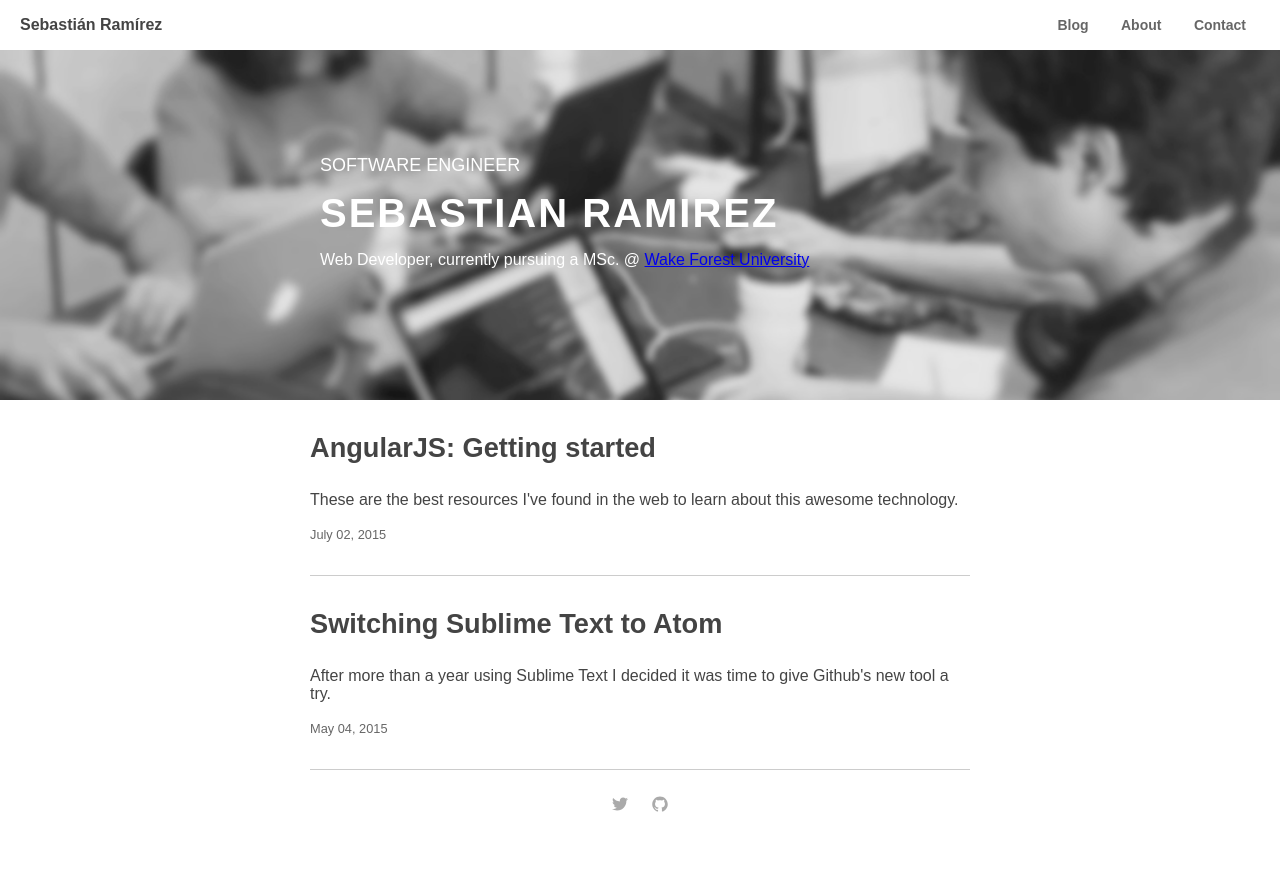
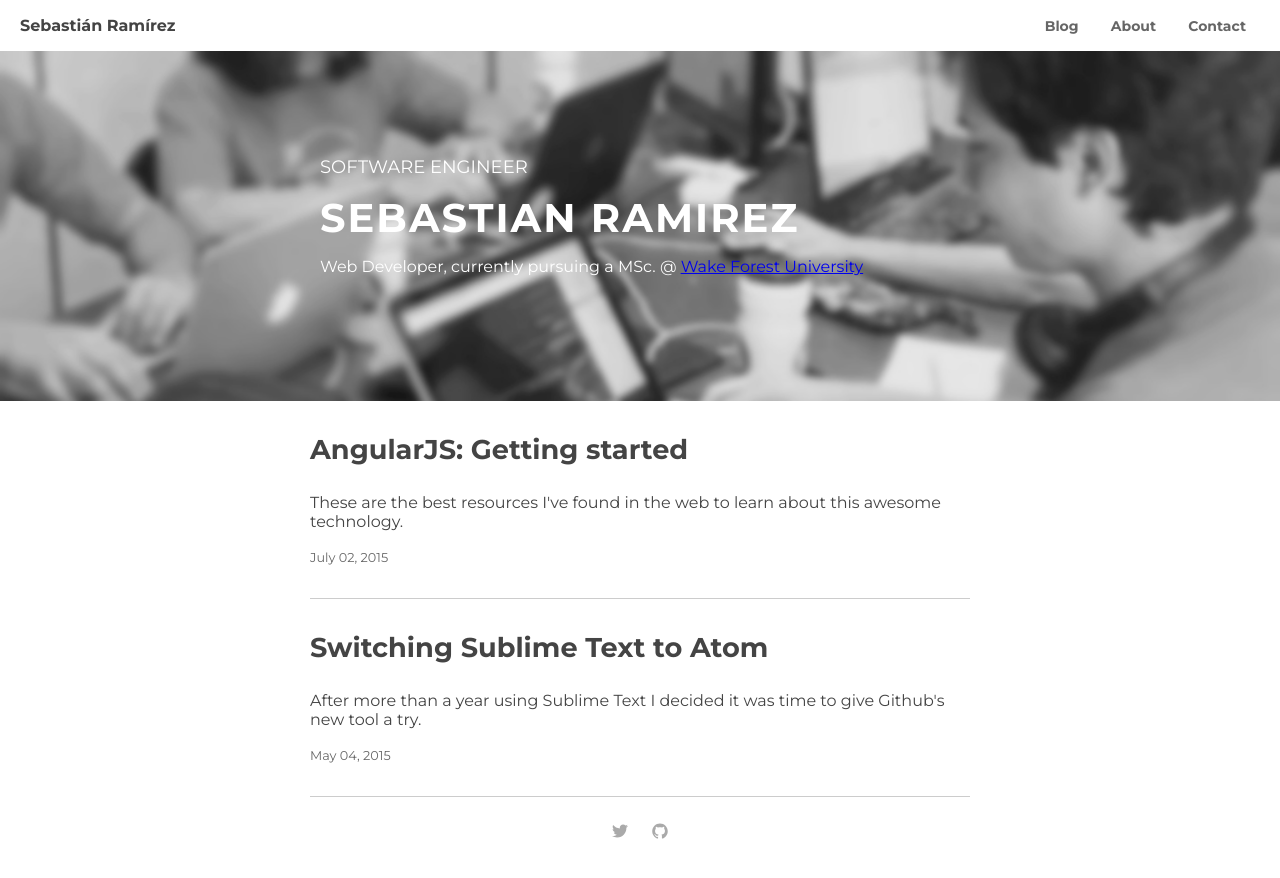
Before and after one commit to s-ramirez/s-ramirez.github.io, a Jekyll site: the page built from index.html, in a window 1280 px wide. Shown: the top 878 px of the page. Built offline with Jekyll 4.4.1, drawn with Linux system fonts in a browser that asks for light colours; the list of posts is cut into pages by our own code.

Commit message:
I'm not a smart guy

```diff
--- a/_sass/variables.scss
+++ b/_sass/variables.scss
@@ -1,5 +1,5 @@
 /* Fonts */
-$font-stack: 'Monserrat', sans-serif;
+$font-stack: 'Montserrat', sans-serif !important;
 
 /* Colors */
 $header-color: #444;
```
Also changed, not shown: _posts/2015-07-02-angular-getting-started.md (renamed from _posts/2015-07-02-angular-form-validation.md).
